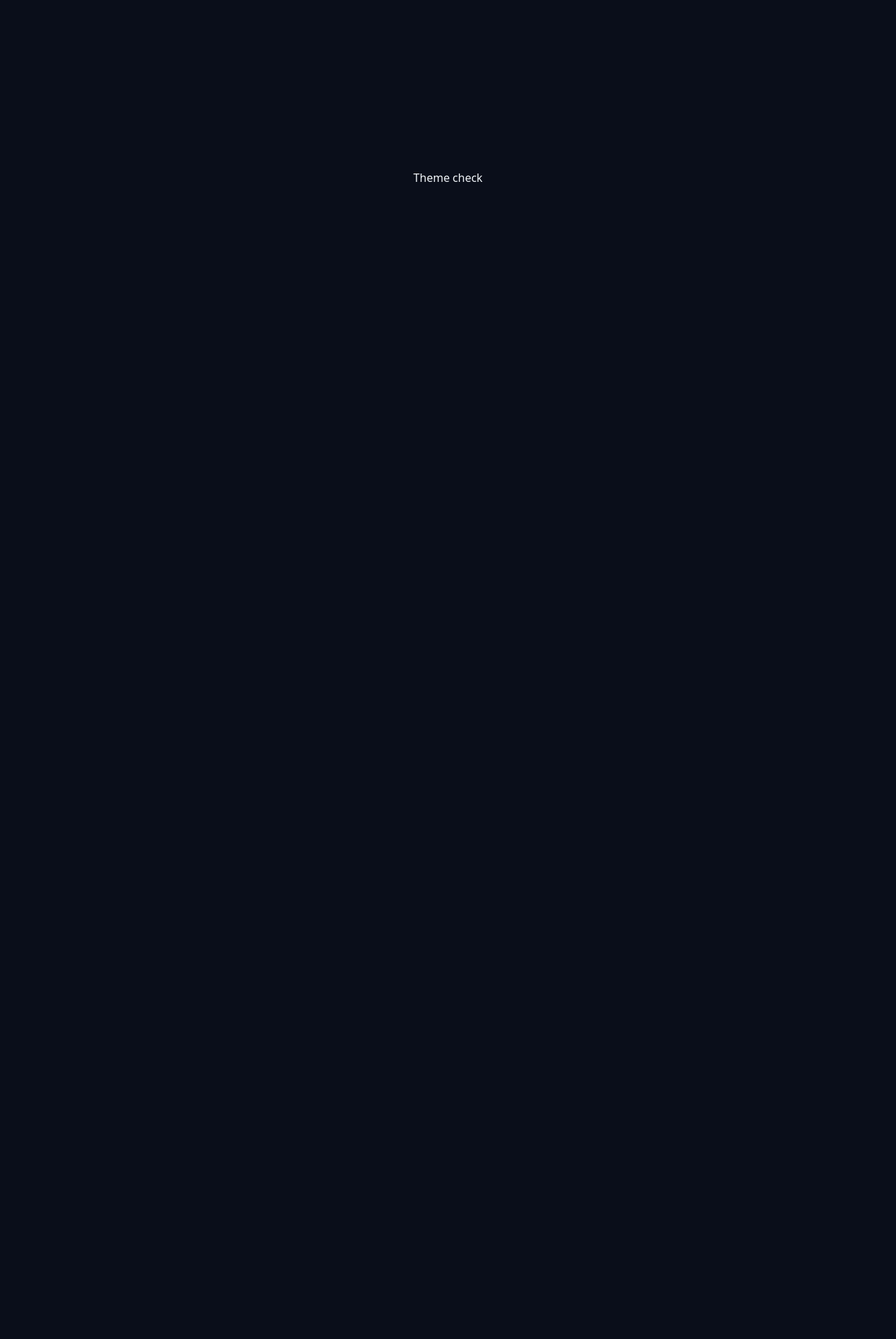
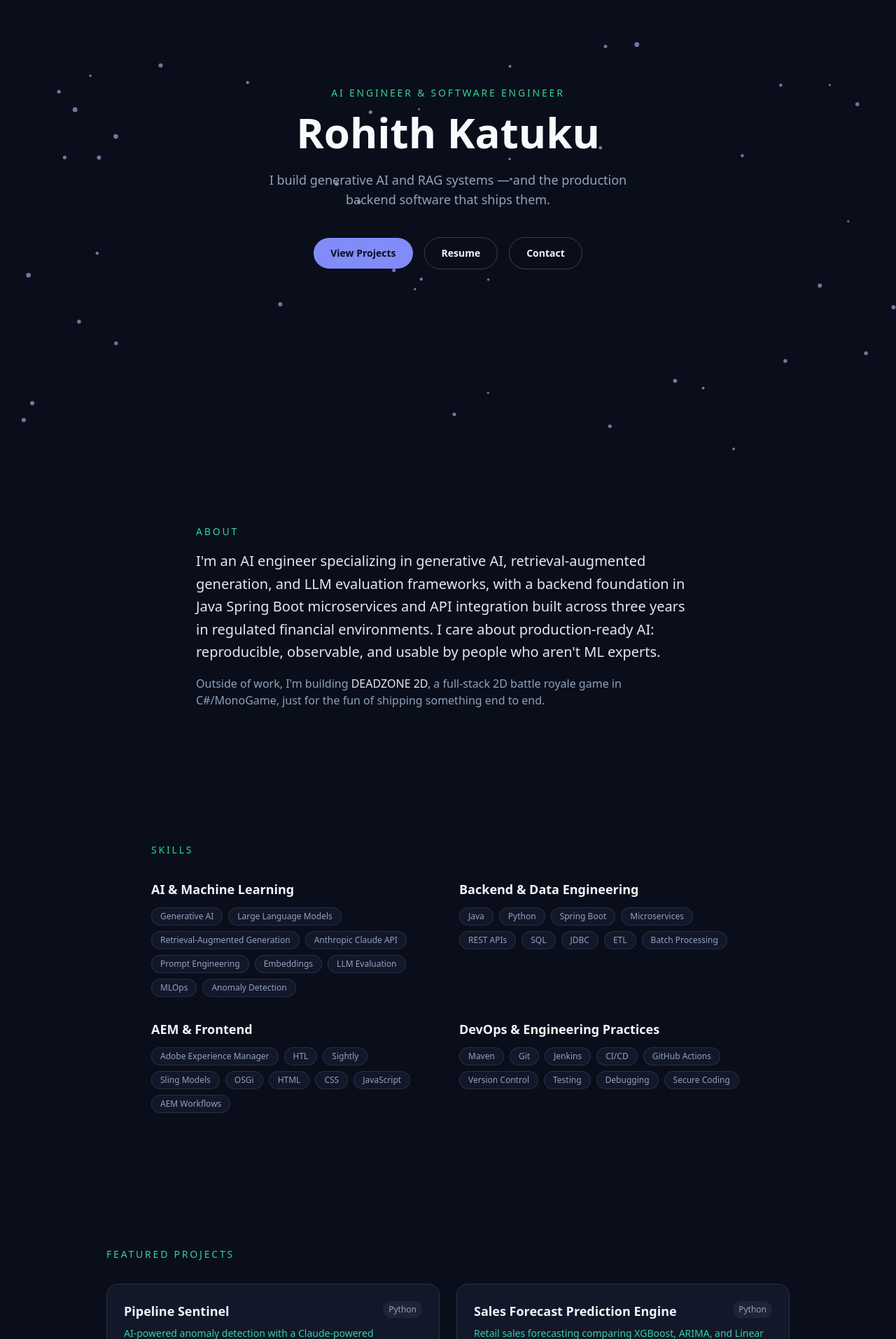
Before and after one commit to rohithkatuku/portfolio, a Next.js app: page / in a window 1280 px wide. Shown: the part 146-2060 px from the top of the page at 70% size. Before the commit the page ends 800 px from the top, so only its background shows below. Built offline with nearby package versions, Linux system fonts and the light colour scheme; no server answers.

Commit message:
feat: assemble full page composition and add generated favicon

```diff
--- /dev/null
+++ b/app/icon.tsx
@@ -0,0 +1,27 @@
+import { ImageResponse } from "next/og";
+
+export const size = { width: 32, height: 32 };
+export const contentType = "image/png";
+
+export default function Icon() {
+  return new ImageResponse(
+    (
+      <div
+        style={{
+          fontSize: 18,
+          fontWeight: 700,
+          background: "#0a0e1a",
+          color: "#818cf8",
+          width: "100%",
+          height: "100%",
+          display: "flex",
+          alignItems: "center",
+          justifyContent: "center",
+        }}
+      >
+        RK
+      </div>
+    ),
+    { ...size }
+  );
+}
--- a/app/page.tsx
+++ b/app/page.tsx
@@ -1,7 +1,38 @@
+import Nav from "@/components/Nav";
+import Hero from "@/components/Hero";
+import About from "@/components/About";
+import Skills from "@/components/Skills";
+import Projects from "@/components/Projects";
+import Timeline from "@/components/Timeline";
+import Certifications from "@/components/Certifications";
+import Contact from "@/components/Contact";
+import Footer from "@/components/Footer";
+import ScrollReveal from "@/components/ScrollReveal";
+
 export default function Home() {
   return (
-    <main className="flex min-h-screen items-center justify-center bg-bg">
-      <p className="text-slate-100">Theme check</p>
-    </main>
+    <>
+      <Nav />
+      <Hero />
+      <ScrollReveal>
+        <About />
+      </ScrollReveal>
+      <ScrollReveal>
+        <Skills />
+      </ScrollReveal>
+      <ScrollReveal>
+        <Projects />
+      </ScrollReveal>
+      <ScrollReveal>
+        <Timeline />
+      </ScrollReveal>
+      <ScrollReveal>
+        <Certifications />
+      </ScrollReveal>
+      <ScrollReveal>
+        <Contact />
+      </ScrollReveal>
+      <Footer />
+    </>
   );
 }
```
